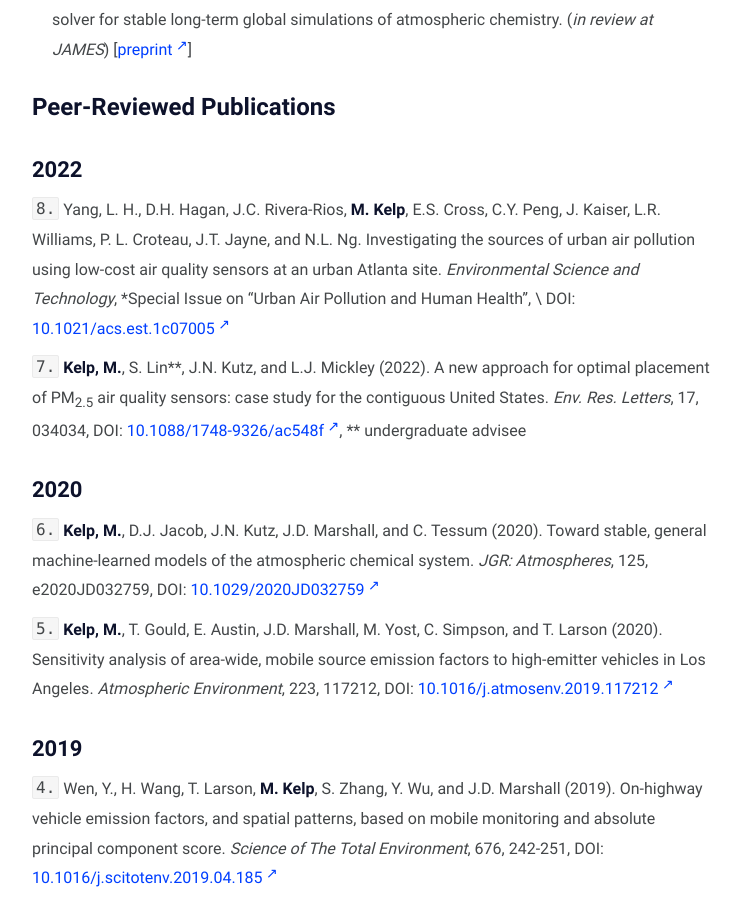
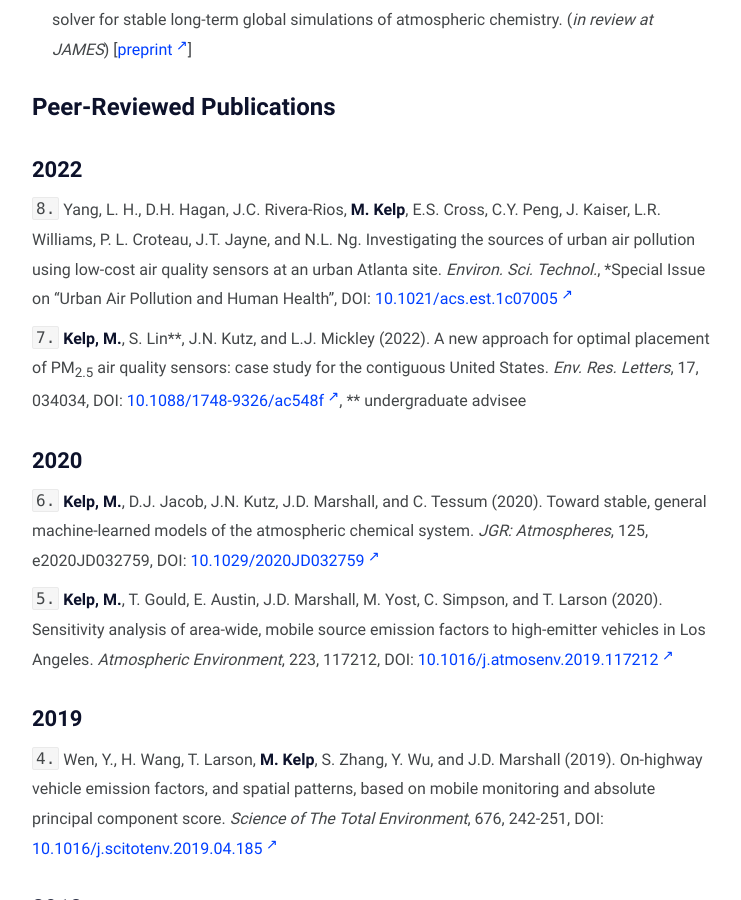
Before and after one commit to mkelp/mkelp.github.io, a Jekyll site: the page built from publications.md, in a window 1280 px wide and 900 px high, scrolled down 302 px. Shown: the whole window, without its empty margins (268-1009 px from the left). Built offline with Jekyll 4.4.1, drawn with Linux system fonts in a browser that asks for light colours.

Commit message:
apr update3

```diff
--- a/publications.md
+++ b/publications.md
@@ -17,7 +17,7 @@ solver for stable long-term global simulations of atmospheric chemistry. (*in re
 
 ## **2022**
 
-`8.` Yang, L. H., D.H. Hagan, J.C. Rivera-Rios, **M. Kelp**, E.S. Cross, C.Y. Peng, J. Kaiser, L.R. Williams, P. L. Croteau, J.T. Jayne, and N.L. Ng. Investigating the sources of urban air pollution using low-cost air quality sensors at an urban Atlanta site. *Environmental Science and Technology*, \*Special Issue on "Urban Air Pollution and Human Health", \\ DOI: [10.1021/acs.est.1c07005](https://pubs.acs.org/doi/10.1021/acs.est.1c07005){:target="_blank"}
+`8.` Yang, L. H., D.H. Hagan, J.C. Rivera-Rios, **M. Kelp**, E.S. Cross, C.Y. Peng, J. Kaiser, L.R. Williams, P. L. Croteau, J.T. Jayne, and N.L. Ng. Investigating the sources of urban air pollution using low-cost air quality sensors at an urban Atlanta site. *Environ. Sci. Technol.*, \*Special Issue on "Urban Air Pollution and Human Health", DOI: [10.1021/acs.est.1c07005](https://pubs.acs.org/doi/10.1021/acs.est.1c07005){:target="_blank"}
 
 `7.` **Kelp, M.**, S. Lin\*\*, J.N. Kutz, and L.J. Mickley (2022). A new approach for optimal placement of PM<sub>2.5</sub>
 air quality sensors: case study for the contiguous United States. *Env. Res. Letters*, 17, 034034, DOI: [10.1088/1748-9326/ac548f](https://iopscience.iop.org/article/10.1088/1748-9326/ac548f){:target="_blank"},  \*\* undergraduate advisee
```
